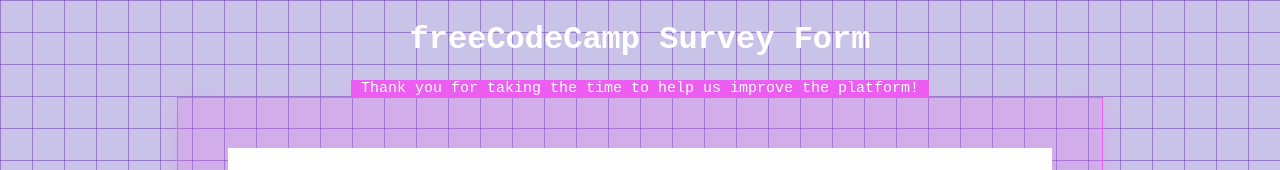
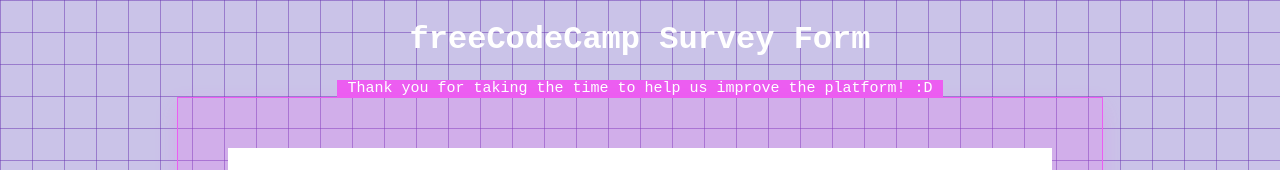
Before and after one commit to onlymicaela/survey-form-project, a plain HTML site: page index.html in a window 1280 px wide. Shown: the top 170 px of the page. Drawn offline with Linux system fonts and the light colour scheme.

Commit message:
adding a smiley face

```diff
--- a/index.html
+++ b/index.html
@@ -10,7 +10,7 @@
   <h1 id="title">freeCodeCamp Survey Form</h1>
   <main>
     <div class="description-div">
-      <p id="description">Thank you for taking the time to help us improve the platform!</p>
+      <p id="description">Thank you for taking the time to help us improve the platform! :D</p>
     </div>
     <div class="form-background">
         <form id="survey-form" action="target" method="post">
```
